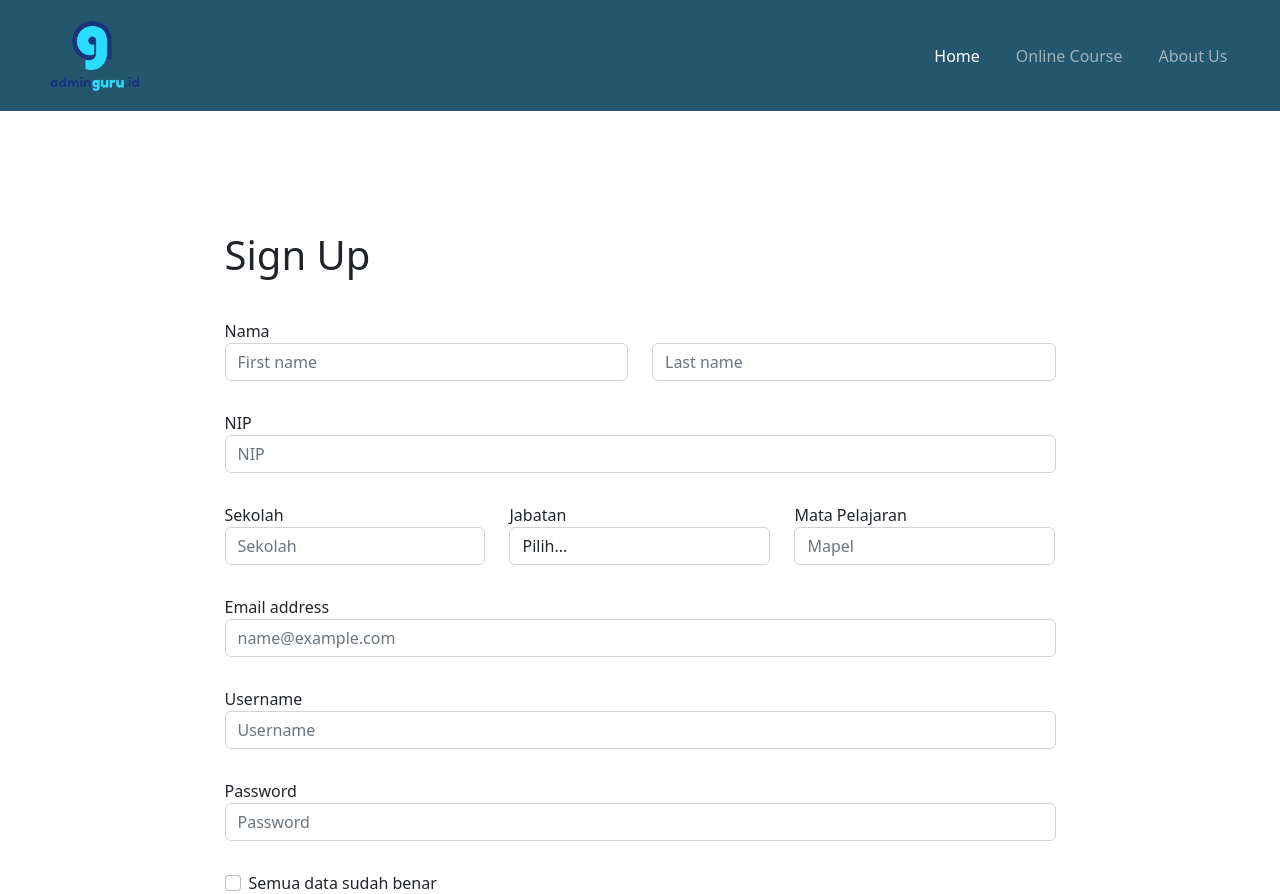
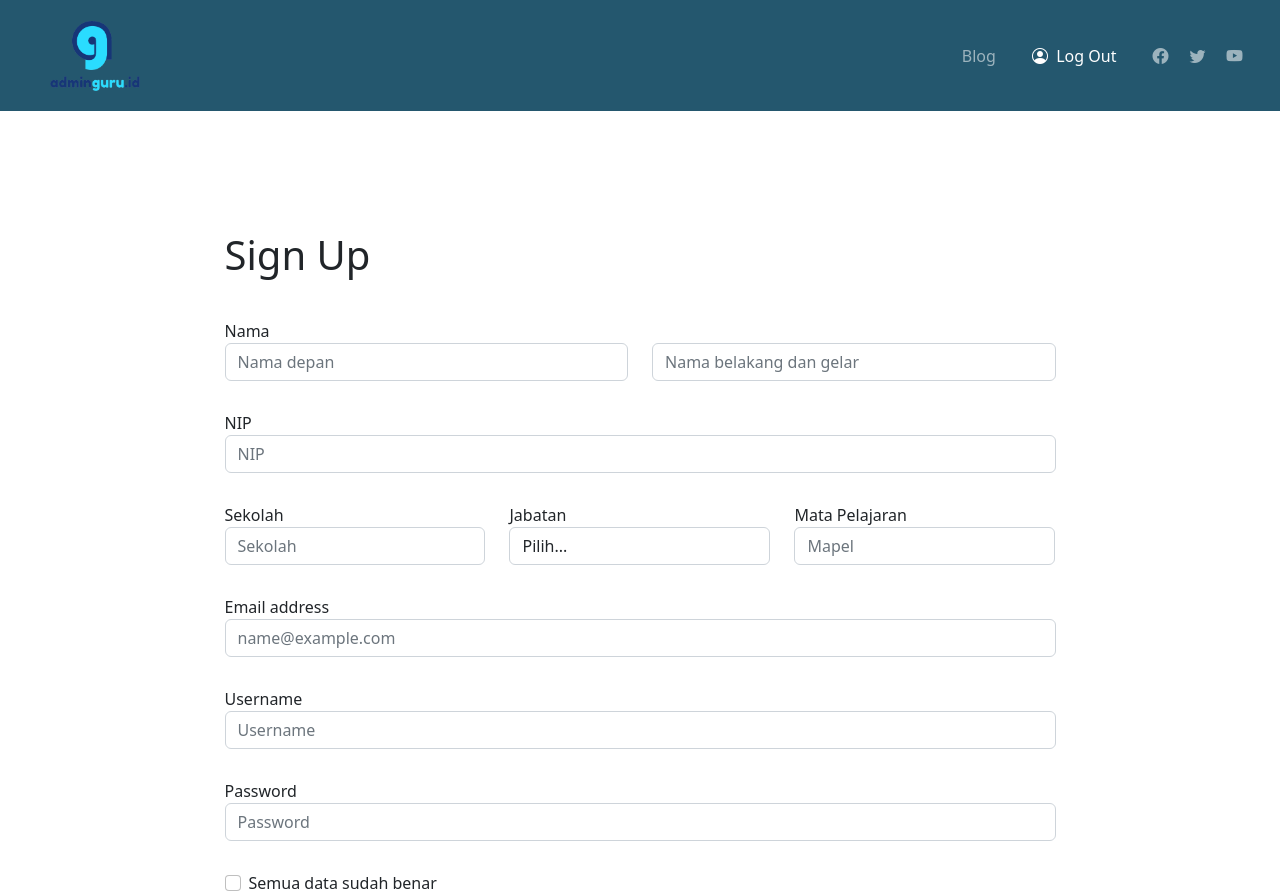
Before and after one commit to fauzanf07/adminGuru, a PHP site: page /adminGuru/signup/index.php in a window 1280 px wide. Shown: the top 894 px of the page. Run offline with PHP 8.4, Linux system fonts and the light colour scheme; some libraries are stand-ins or nearby versions.

Commit message:
change item in navbar

```diff
--- a/login/index.php
+++ b/login/index.php
@@ -10,7 +10,6 @@
 </head>
 
 <body>
-	<div class="wrapper">
 	<div class="nav-parent">
 		<nav class="navbar navbar-expand-lg sticky-top navbar-dark" style="background-color: #FFFFFF;">
 			<div class="pink-on-top"></div>
--- a/signup/index.php
+++ b/signup/index.php
@@ -22,16 +22,22 @@
 				<button class="navbar-toggler" type="button" data-bs-toggle="collapse" data-bs-target="#navbarNav" aria-controls="navbarNav" aria-expanded="false" aria-label="Toggle navigation">
 				<span class="navbar-toggler-icon"></span>
 				</button>
-				<div class="collapse navbar-collapse" id="navbarNav">
-					<ul class="navbar-nav">
-						<li class="nav-item">
-							<a class="nav-link active" aria-current="page" href="#">Home</a>
+				<div class="collapse navbar-collapse" id="navbarNav"  >
+					<ul class="navbar-nav mb-2 mb-lg-0">
+						<li class="nav-text" >
+							<a class="nav-link" aria-current="page" href="blog">Blog</a>
 						</li>
-						<li class="nav-item">
-							<a class="nav-link" href="#">Online Course</a>
+						<li class="nav-text">
+							<a class="nav-link active" href="../backend/logout/logout.php"><i class="bi bi-person-circle"></i>&nbsp;&nbsp;Log Out</a>
 						</li>
-						<li class="nav-item">
-							<a class="nav-link" href="#">About Us</a>
+						<li class="nav-icon">
+							<a class="nav-link" href="#"><i class="bi bi-facebook"></i></a>
+						</li>
+						<li class="nav-icon">
+							<a class="nav-link" href="#"><i class="bi bi-twitter"></i></a>
+						</li>
+						<li class="nav-icon">
+							<a class="nav-link" href="#"><i class="bi bi-youtube"></i></a>
 						</li>
 					</ul>
 				</div>
@@ -51,10 +57,10 @@
 						<div class="row form-group">
 							<label for="inputNama">Nama</label>
 							<div class="col">
-							<input type="text" class="form-control" placeholder="First name">
+							<input type="text" class="form-control" placeholder="Nama depan">
 							</div>
 							<div class="col">
-							<input type="text" class="form-control" placeholder="Last name">
+							<input type="text" class="form-control" placeholder="Nama belakang dan gelar">
 							</div>
 						</div>
 						<div class="form-group">
--- a/style/signup/style.css
+++ b/style/signup/style.css
@@ -33,29 +33,6 @@ body{
 	z-index: 3;
 }
 
-.logo-text{
-	font-family: 'montserrat', 'sans-serif';
-	font-size: 24px;
-	font-weight: 700;
-	width: 320px;
-	height: auto;
-	display: inline-block;
-    vertical-align: top;
-	z-index: 3;
-	color: #fff;
-}
-
-.desc{
-	color: #fff;
-	font-size: 16px;
-	z-index: 3;
-}
-
-.nav-item{
-	margin-right: 20px;
-	z-index: 3;
-}
-
 .collapse{
 	display: inline-block;
 	justify-content: end;
@@ -73,6 +50,14 @@ nav{
 
 .nav-parent .navbar{
 	background-color: #24576E !important;
+}
+
+.nav-text{
+	margin-right: 20px;
+}
+
+.nav-icon{
+	margin-right: 5px;
 }
 
 .row-1{
```
Also changed, not shown: blog/index.php (+15 -9 lines), forgot-password/index.php (+15 -9 lines), style/blog/style.css (+9 -23 lines), style/forgot-password/style.css (+8 -23 lines). Lines whose indentation alone changed are shown as unchanged.
